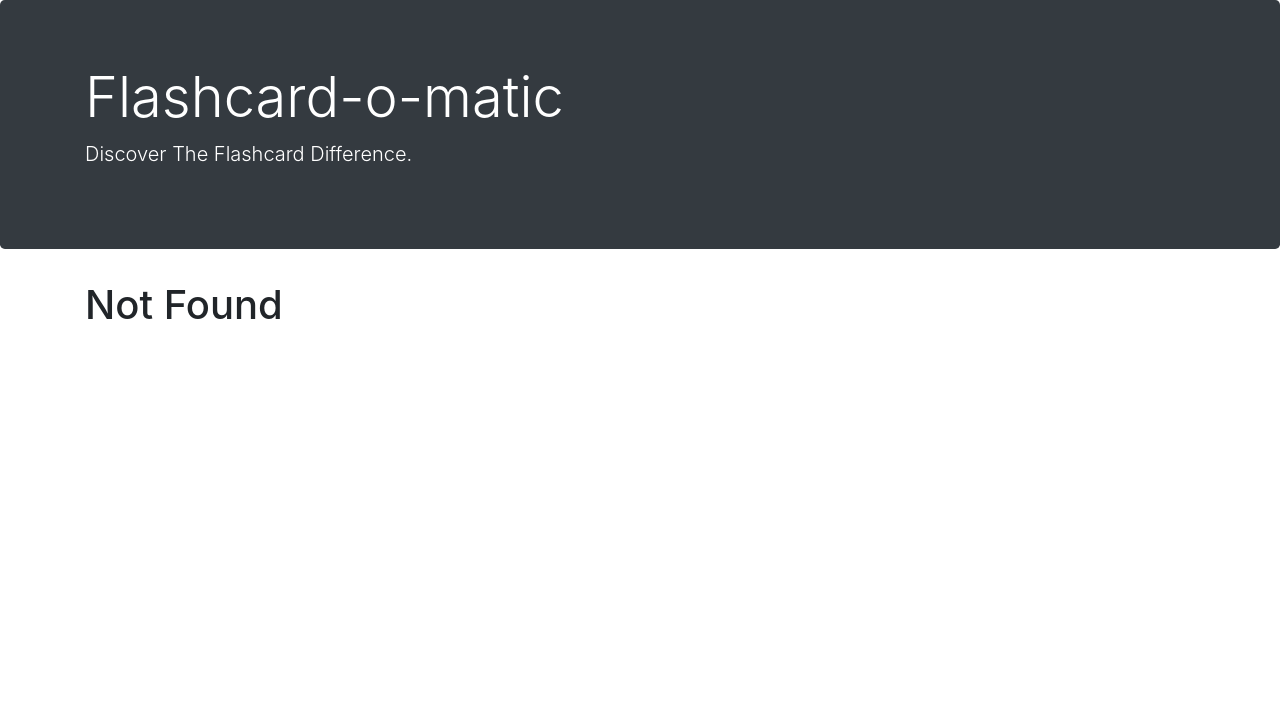
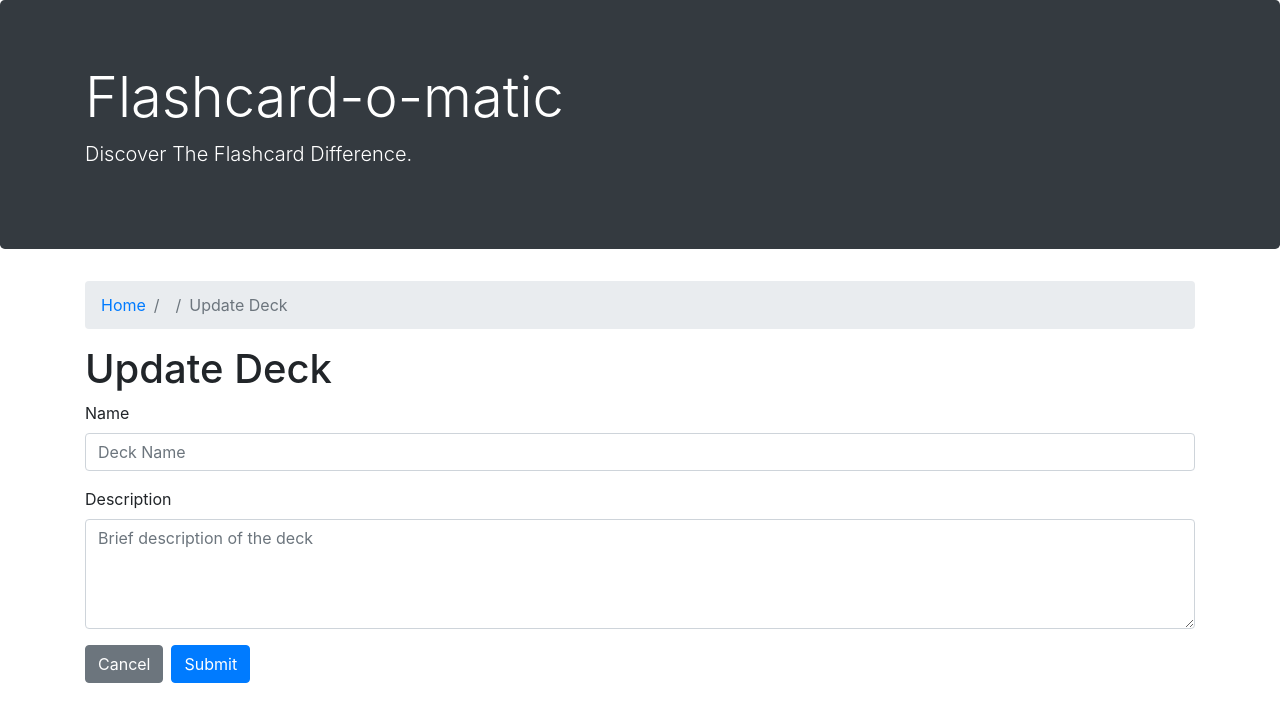
Before and after one commit to revdevpaulreynolds/thinkful-flashcard-project, a React (Create React App) app: page /decks/1/edit in a window 1280 px wide. Before the commit this address had no page. Shown: the top 722 px of the page. Built offline with nearby package versions, Linux system fonts and the light colour scheme; no server answers; a web font is replaced by a local one.

Commit message:
everything working except card edit and delete buttons on Home

```diff
--- a/data/db.json
+++ b/data/db.json
@@ -11,8 +11,8 @@
       "id": 2
     },
     {
-      "name": "Paul",
-      "description": "Stuff",
+      "name": "Paul is neat",
+      "description": "Stuff is cool",
       "id": 3
     }
   ],
@@ -60,6 +60,32 @@
       "back": "Teddy is sometimes helpful. ;)",
       "deckId": 1,
       "id": 8
+    },
+    {
+      "cards": [],
+      "front": "Things!",
+      "back": "Stuff!",
+      "deckId": 1,
+      "id": 9
+    },
+    {
+      "cards": [],
+      "front": "guys",
+      "back": "hey",
+      "deckId": 3,
+      "id": 10
+    },
+    {
+      "front": "Girls",
+      "back": "Heyer!",
+      "deckId": 3,
+      "id": 11
+    },
+    {
+      "front": "WHOA",
+      "back": "YEAH",
+      "deckId": 3,
+      "id": 12
     }
   ]
 }
--- a/src/Deck/DeckEdit.js
+++ b/src/Deck/DeckEdit.js
@@ -0,0 +1,47 @@
+import React, {useEffect, useState} from "react";
+import { Link, useHistory, useParams } from "react-router-dom";
+import { readDeck, updateDeck } from "../utils/api";
+import DeckForm from "./DeckForm";
+
+function DeckEdit() {
+    const history = useHistory();
+    const {deckId} = useParams();
+    const [deck, setDeck] = useState({});
+
+    useEffect(() => {
+        readDeck(deckId).then(setDeck)
+    }, [deckId]);
+
+    function submitHandler(deck) {
+        updateDeck(deck).then((savedDeck) => history.push(`/decks/${savedDeck.id}`))
+    }
+
+    function cancel() {
+        history.goBack();
+    }
+
+    return (
+        <div>
+            <nav aria-label="breadcrumb">
+                <ol className="breadcrumb">
+                <li className="breadcrumb-item">
+                    <Link to="/">
+                    <span className="oi oi-home" /> Home
+                    </Link>
+                </li>
+                <li className="breadcrumb-item">
+                    <Link to={`/decks/${deck}`}>
+                        {deck.name}
+                    </Link>
+                </li>
+                <li className="breadcrumb-item active" aria-current="page">
+                    Update Deck
+                </li>
+                </ol>
+            </nav>
+            <h1>Update Deck</h1>
+            <DeckForm onCancel={cancel} onSubmit={submitHandler} />
+        </div>
+    )
+}
+export default DeckEdit;
--- a/src/Deck/DeckForm.js
+++ b/src/Deck/DeckForm.js
@@ -1,4 +1,6 @@
-import React, { useState } from "react";
+import React, { useState, useEffect } from "react";
+import {useParams} from "react-router-dom";
+import { readDeck } from "../utils/api";
 
 function DeckForm({
     onSubmit,
@@ -6,6 +8,13 @@ function DeckForm({
     initialState = { name: "", description: "" },
 }) {
     const [deck, setDeck] = useState(initialState);
+
+    const { deckId } = useParams();
+
+    useEffect(() => {
+      if (deckId)
+      readDeck(deckId).then(setDeck)
+    }, [deckId]);
 
     function changeHandler({ target: { name, value }}) {
         setDeck((prevState) => ({
--- a/src/Deck/DeckList.js
+++ b/src/Deck/DeckList.js
@@ -24,10 +24,15 @@ export default function Decks() {
         return () => ac.abort();
     }, [])
 
-    async function deleteThisDeck(deckId) {
-        const result = window.confirm("Delete this deck? You will not be able to recover it.")
+    function deleteThisDeck(deckId) {
+        const result = window.confirm("Delete this deck?\n\nYou will not be able to recover it.")
         if (result) {
-            await deleteDeck(deckId);
+            deleteDeck(deckId).then(() => {
+                const myDecks = listDecks();
+                setDecks(myDecks);
+            }
+
+            );
         }
     }
 
@@ -62,7 +67,7 @@ export default function Decks() {
                 </button>
                 </Link>
                 {/* make warning message with OK or cancel */}
-                <button onClick={deleteThisDeck} type="button" className="btn btn-danger float-right">
+                <button onClick={() => deleteThisDeck(deck.id)} type="button" className="btn btn-danger float-right">
                     <span className="oi oi-trash"></span>
                 </button>
             </div>
--- a/src/Deck/Study/Study.js
+++ b/src/Deck/Study/Study.js
@@ -31,9 +31,9 @@ export default function Study() {
     const card = deck.cards[cardNumber - 1];
     if(cardCount <= 2) {
         return (
-            <StudyCard name={deck.name} deckId={deckId}>
+            <StudyPage name={deck.name} deckId={deckId}>
                 <NotEnough deckId={deckId} cardCount={cardCount} />
-            </StudyCard>
+            </StudyPage>
         )
     }
 
--- a/src/Layout/index.js
+++ b/src/Layout/index.js
@@ -5,7 +5,7 @@ import Home from "./Home"
 import Study from "../Deck/Study/Study"
 import DeckCard from "../Deck/DeckCard";
 import DeckCreate from "../Deck/DeckCreate";
-// import DeckEdit from "../Deck/DeckEdit";
+import DeckEdit from "../Deck/DeckEdit";
 // import CardEdit from "../Card/Edit"
 import CardCreate from "../Card/Create"
 import NotFound from "./NotFound";
@@ -23,9 +23,9 @@ function Layout() {
             <Route path="/decks/:deckId/study">
               <Study />
             </Route>
-            {/* <Route path="/decks/:deckId/edit">
+            <Route path="/decks/:deckId/edit">
               <DeckEdit />
-            </Route> */}
+            </Route>
             <Route path="/decks/:deckId/cards/new">
               <CardCreate />
             </Route>
```
